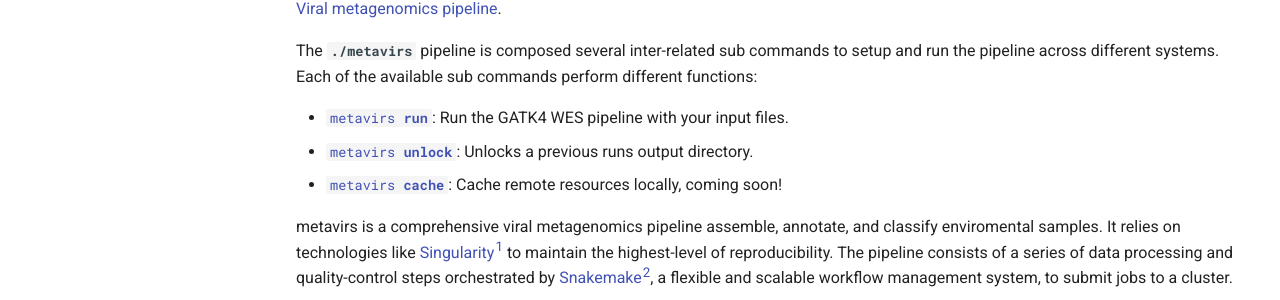
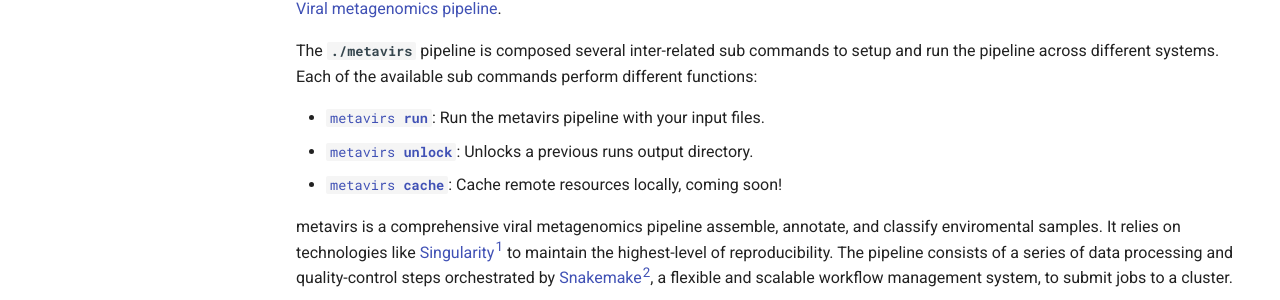
Before and after one commit to OpenOmics/metavirs, an MkDocs documentation site: the page built from docs/index.md, in a window 1280 px wide and 1316 px high. Shown: the part 425-725 px from the top of the window. Built offline with MkDocs 1.6.1 and Material for MkDocs 9.7.7, drawn with Linux system fonts in a browser that asks for light colours; comment, search, counter and statistics services are not loaded; the version menu is left out.

Commit message:
Updating run description

```diff
--- a/docs/index.md
+++ b/docs/index.md
@@ -8,7 +8,7 @@ Welcome to metavirs' documentation! This guide is the main source of documentati
 
 The **`./metavirs`** pipeline is composed several inter-related sub commands to setup and run the pipeline across different systems. Each of the available sub commands perform different functions:
 
- * [<code>metavirs <b>run</b></code>](usage/run.md): Run the GATK4 WES pipeline with your input files.
+ * [<code>metavirs <b>run</b></code>](usage/run.md): Run the metavirs pipeline with your input files.
  * [<code>metavirs <b>unlock</b></code>](usage/unlock.md): Unlocks a previous runs output directory.
  * [<code>metavirs <b>cache</b></code>](usage/cache.md): Cache remote resources locally, coming soon!
 
```
